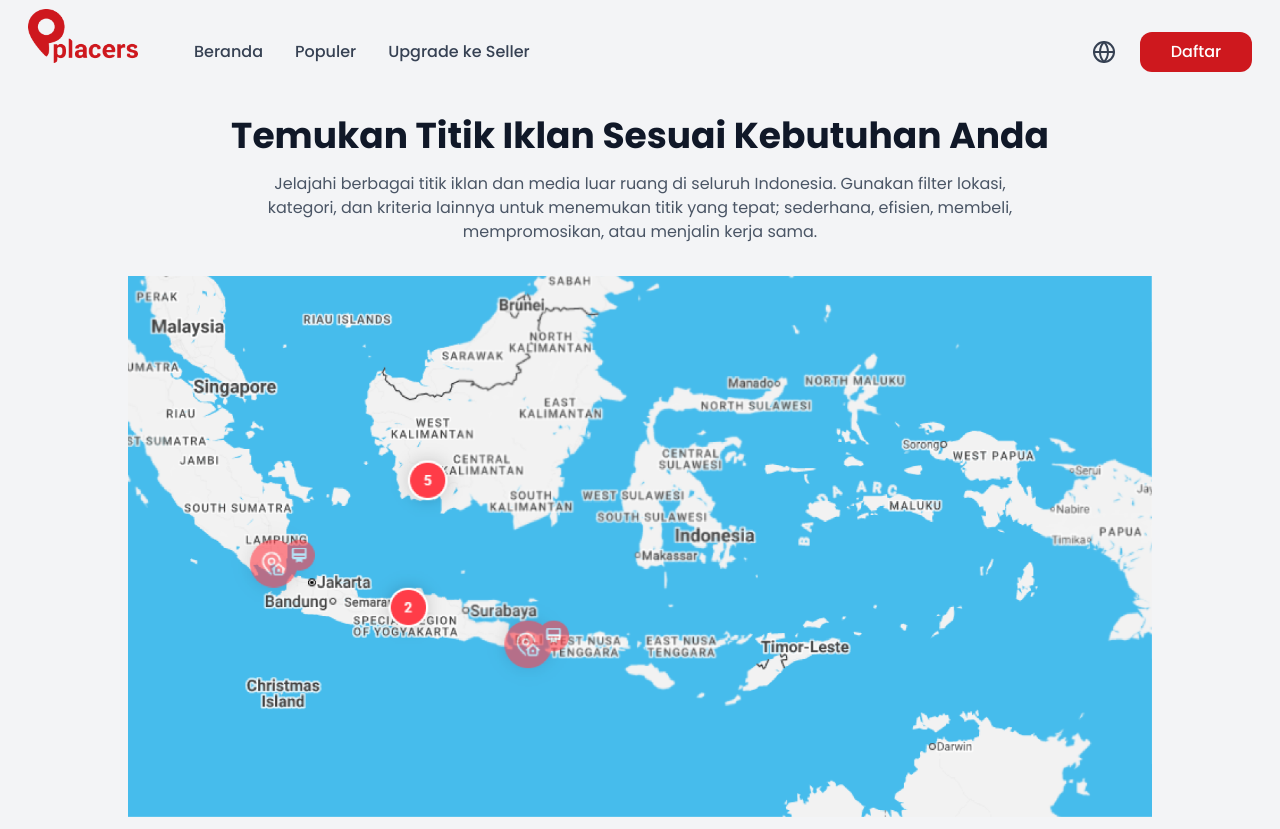
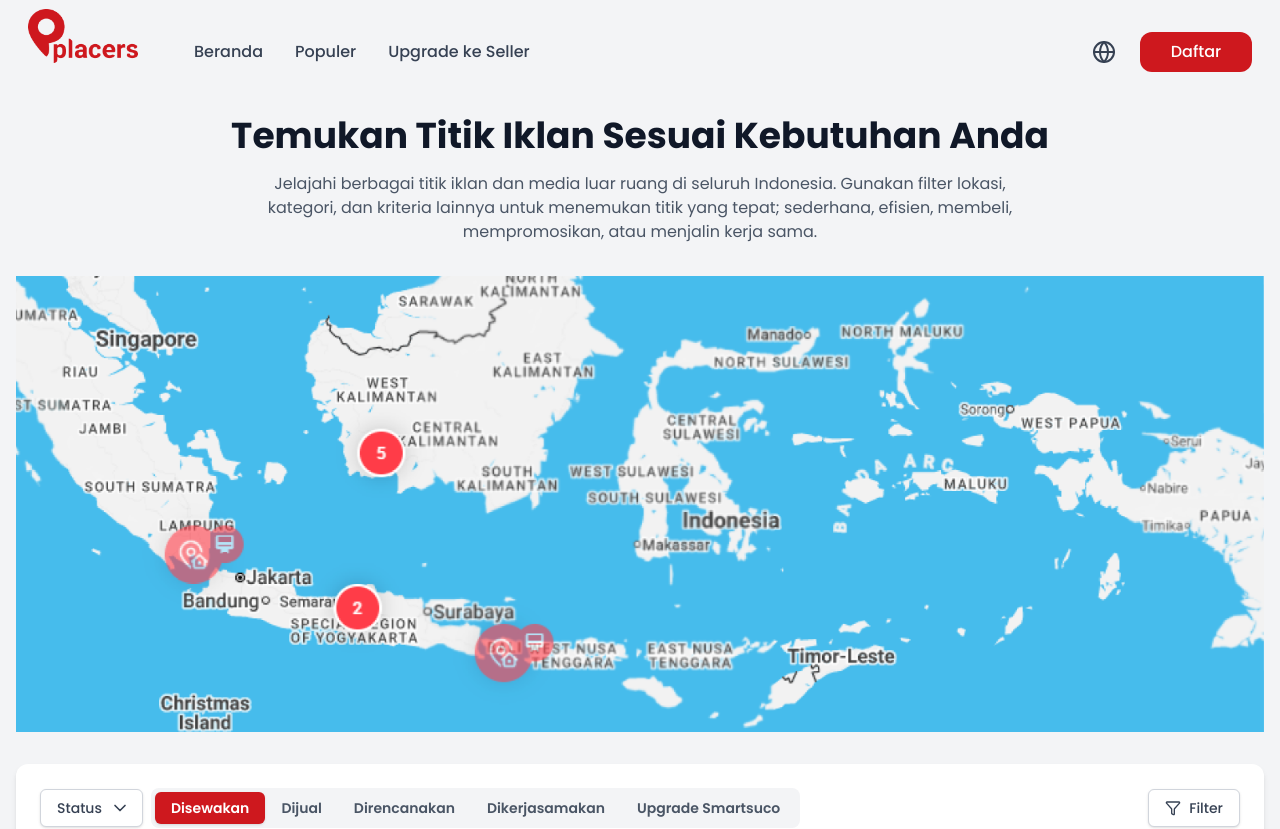
Before and after one commit to Utero-Interns/placers-website, a Next.js app: page /homepage in a window 1280 px wide. Shown: the top 829 px of the page. Built offline with nearby package versions, Linux system fonts and the light colour scheme.

Commit message:
resize map in homepage

```diff
--- a/components/homepage/Hero.tsx
+++ b/components/homepage/Hero.tsx
@@ -14,7 +14,7 @@ const Hero: React.FC = () => {
         <img
           src="/map.png"
           alt="Map of Indonesia with ad locations"
-          className="w-full h-auto object-contain max-w-5xl mx-auto"
+          className="w-full object-contain mx-auto"
         />
       </div>
     </div>
```
Also changed, not shown: public/map.png.
